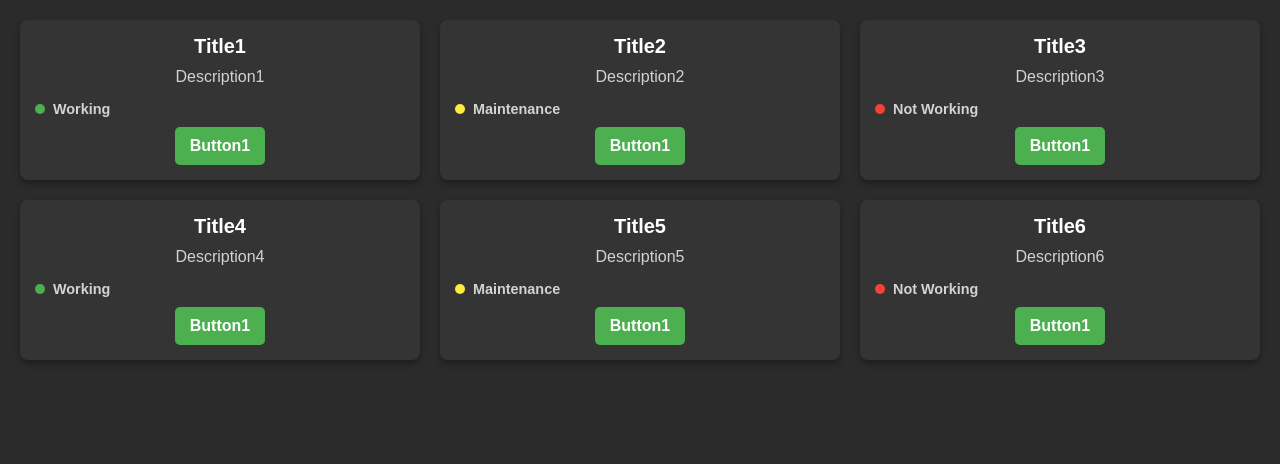
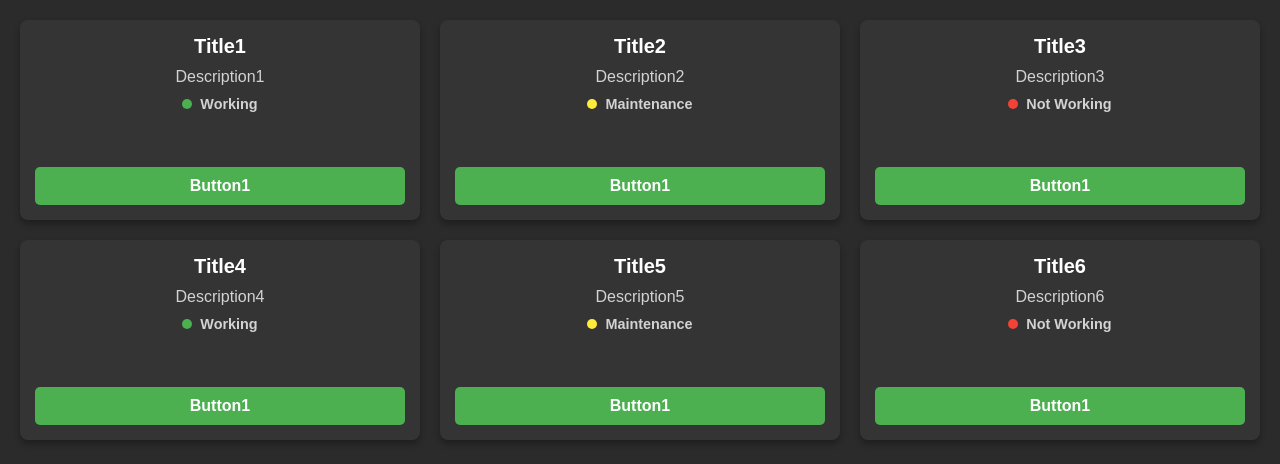
Before and after one commit to ffavex/webhook-vzexi, a plain HTML site: page index.html in a window 1280 px wide. Drawn offline with Linux system fonts and the light colour scheme.

Commit message:
Update styles.css

```diff
--- a/styles.css
+++ b/styles.css
@@ -23,18 +23,22 @@ body {
     border-radius: 8px;
     box-shadow: 0 4px 6px rgba(0, 0, 0, 0.3);
     text-align: center;
+    display: flex;
+    flex-direction: column;
+    justify-content: space-between;
+    height: 200px; /* Fixed height for consistent grid */
 }
 
 .tool h2 {
     font-size: 1.25em;
+    color: #ffffff;
     margin-bottom: 10px;
-    color: #ffffff;
 }
 
 .tool p {
     font-size: 1em;
-    margin-bottom: 15px;
     color: #d3d3d3;
+    margin-bottom: 10px;
 }
 
 .status {
@@ -42,8 +46,9 @@ body {
     font-weight: bold;
     display: flex;
     align-items: center;
-    margin-bottom: 10px;
+    justify-content: center;
     color: #d3d3d3;
+    margin-bottom: auto; /* Keeps the button aligned at the bottom */
 }
 
 .status-dot {
@@ -75,6 +80,7 @@ body {
     border-radius: 5px;
     cursor: pointer;
     transition: background-color 0.3s;
+    margin-top: auto; /* Ensures the button stays at the bottom */
 }
 
 .action-btn:hover {
```
